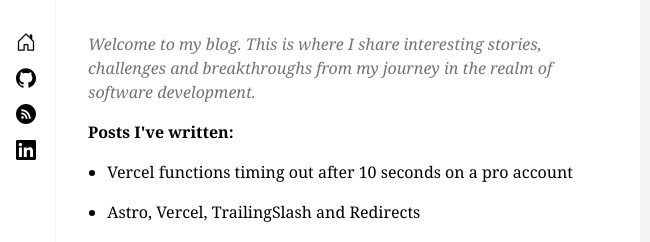
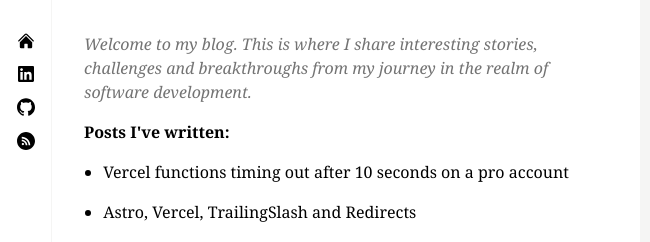
Before and after one commit to mpandzo/mpandzo.github.io, an Astro site: page / in a window 1280 px wide. Shown: the top 242 px of the page, without its empty margins (0-650 px from the left). Built offline with nearby package versions, Linux system fonts and the light colour scheme; Astro itself is replaced by a stand-in of ours.

Commit message:
Replaced home icon

```diff
--- a/src/components/Header.astro
+++ b/src/components/Header.astro
@@ -2,21 +2,29 @@
 import { SITE_TITLE } from '../consts';
 ---
 
-<header class="text-lg bg-white lg:border-r lg:border-stone-100 lg:fixed lg:left-0 lg:top-0 lg:w-[56px] lg:h-full">
-	<nav class="text-sm lg:text-base flex flex-row space-x-4 lg:space-x-0 items-center lg:items-start px-8 pb-6 pt-8 lg:px-4 lg:py-8 lg:flex-col justify-center lg:space-y-4">
-    <a class="flex w-5 items-center" href="/">
-      <svg xmlns="http://www.w3.org/2000/svg" fill="currentColor" viewBox="0 0 16 16">
-        <path d="M8.354 1.146a.5.5 0 0 0-.708 0l-6 6A.5.5 0 0 0 1.5 7.5v7a.5.5 0 0 0 .5.5h4.5a.5.5 0 0 0 .5-.5v-4h2v4a.5.5 0 0 0 .5.5H14a.5.5 0 0 0 .5-.5v-7a.5.5 0 0 0-.146-.354L13 5.793V2.5a.5.5 0 0 0-.5-.5h-1a.5.5 0 0 0-.5.5v1.293L8.354 1.146ZM2.5 14V7.707l5.5-5.5 5.5 5.5V14H10v-4a.5.5 0 0 0-.5-.5h-3a.5.5 0 0 0-.5.5v4H2.5Z"/>
+<header class="text-lg bg-white lg:border-r lg:border-stone-100 lg:fixed lg:left-0 lg:top-0 lg:w-[52px] lg:h-full">
+	<nav class="text-sm lg:text-base flex flex-row space-x-4 lg:space-x-0 items-center px-8 pb-6 pt-8 lg:px-4 lg:py-8 lg:flex-col justify-center lg:space-y-4">
+    <a href="/">
+      <svg xmlns="http://www.w3.org/2000/svg" viewBox="0 0 24 24" fill="currentColor" width="18" height="18">
+        <path d="M11.47 3.84a.75.75 0 011.06 0l8.69 8.69a.75.75 0 101.06-1.06l-8.689-8.69a2.25 2.25 0 00-3.182 0l-8.69 8.69a.75.75 0 001.061 1.06l8.69-8.69z" />
+        <path d="M12 5.432l8.159 8.159c.03.03.06.058.091.086v6.198c0 1.035-.84 1.875-1.875 1.875H15a.75.75 0 01-.75-.75v-4.5a.75.75 0 00-.75-.75h-3a.75.75 0 00-.75.75V21a.75.75 0 01-.75.75H5.625a1.875 1.875 0 01-1.875-1.875v-6.198a2.29 2.29 0 00.091-.086L12 5.43z" />
       </svg>
     </a>
-    <a class="flex w-5 items-center" href="https://github.com/mpandzo">
-      <svg fill="currentColor" role="img" viewBox="0 0 24 24" xmlns="http://www.w3.org/2000/svg"><title>GitHub</title><path d="M12 .297c-6.63 0-12 5.373-12 12 0 5.303 3.438 9.8 8.205 11.385.6.113.82-.258.82-.577 0-.285-.01-1.04-.015-2.04-3.338.724-4.042-1.61-4.042-1.61C4.422 18.07 3.633 17.7 3.633 17.7c-1.087-.744.084-.729.084-.729 1.205.084 1.838 1.236 1.838 1.236 1.07 1.835 2.809 1.305 3.495.998.108-.776.417-1.305.76-1.605-2.665-.3-5.466-1.332-5.466-5.93 0-1.31.465-2.38 1.235-3.22-.135-.303-.54-1.523.105-3.176 0 0 1.005-.322 3.3 1.23.96-.267 1.98-.399 3-.405 1.02.006 2.04.138 3 .405 2.28-1.552 3.285-1.23 3.285-1.23.645 1.653.24 2.873.12 3.176.765.84 1.23 1.91 1.23 3.22 0 4.61-2.805 5.625-5.475 5.92.42.36.81 1.096.81 2.22 0 1.606-.015 2.896-.015 3.286 0 .315.21.69.825.57C20.565 22.092 24 17.592 24 12.297c0-6.627-5.373-12-12-12"/></svg>
+    <a href="https://www.linkedin.com/in/mirzapandzo">
+      <svg width="16" height="16" fill="currentColor" role="img" viewBox="0 0 24 24" xmlns="http://www.w3.org/2000/svg">
+        <title>LinkedIn</title><path d="M20.447 20.452h-3.554v-5.569c0-1.328-.027-3.037-1.852-3.037-1.853 0-2.136 1.445-2.136 2.939v5.667H9.351V9h3.414v1.561h.046c.477-.9 1.637-1.85 3.37-1.85 3.601 0 4.267 2.37 4.267 5.455v6.286zM5.337 7.433c-1.144 0-2.063-.926-2.063-2.065 0-1.138.92-2.063 2.063-2.063 1.14 0 2.064.925 2.064 2.063 0 1.139-.925 2.065-2.064 2.065zm1.782 13.019H3.555V9h3.564v11.452zM22.225 0H1.771C.792 0 0 .774 0 1.729v20.542C0 23.227.792 24 1.771 24h20.451C23.2 24 24 23.227 24 22.271V1.729C24 .774 23.2 0 22.222 0h.003z"/>
+      </svg>
     </a>
-    <a class="flex w-5 items-center" href="/rss.xml">
-      <svg xmlns="http://www.w3.org/2000/svg" viewBox="0 0 333333 333333" shape-rendering="geometricPrecision" text-rendering="geometricPrecision" image-rendering="optimizeQuality" fill-rule="evenodd" clip-rule="evenodd"><title>RSS</title><path d="M166667 0c92048 0 166667 74619 166667 166667s-74619 166667-166667 166667S0 258715 0 166667 74619 0 166667 0zm-57698 203357c-11551 0-20938 9418-20938 20897 0 11537 9386 20857 20938 20857 11587 0 20967-9320 20967-20857 0-11479-9378-20897-20967-20897zm-20918-61899v30148c19632 0 38081 7677 51977 21585 13883 13868 21548 32406 21548 52114h30276c0-57254-46585-103838-103801-103838v-9zm38-53431v30154c70007 0 126979 57031 126979 127116l30235 3c0-86697-70539-157270-157212-157270l-2-3z" fill="currentColor"/></svg>
+    <a href="https://github.com/mpandzo">
+      <svg fill="currentColor" role="img" viewBox="0 0 24 24" xmlns="http://www.w3.org/2000/svg" width="18" height="18">
+        <title>GitHub</title><path d="M12 .297c-6.63 0-12 5.373-12 12 0 5.303 3.438 9.8 8.205 11.385.6.113.82-.258.82-.577 0-.285-.01-1.04-.015-2.04-3.338.724-4.042-1.61-4.042-1.61C4.422 18.07 3.633 17.7 3.633 17.7c-1.087-.744.084-.729.084-.729 1.205.084 1.838 1.236 1.838 1.236 1.07 1.835 2.809 1.305 3.495.998.108-.776.417-1.305.76-1.605-2.665-.3-5.466-1.332-5.466-5.93 0-1.31.465-2.38 1.235-3.22-.135-.303-.54-1.523.105-3.176 0 0 1.005-.322 3.3 1.23.96-.267 1.98-.399 3-.405 1.02.006 2.04.138 3 .405 2.28-1.552 3.285-1.23 3.285-1.23.645 1.653.24 2.873.12 3.176.765.84 1.23 1.91 1.23 3.22 0 4.61-2.805 5.625-5.475 5.92.42.36.81 1.096.81 2.22 0 1.606-.015 2.896-.015 3.286 0 .315.21.69.825.57C20.565 22.092 24 17.592 24 12.297c0-6.627-5.373-12-12-12"/>
+      </svg>
     </a>
-    <a class="flex w-5 items-center justify-center" href="https://www.linkedin.com/in/mirzapandzo">
-      <svg fill="currentColor" role="img" viewBox="0 0 24 24" xmlns="http://www.w3.org/2000/svg"><title>LinkedIn</title><path d="M20.447 20.452h-3.554v-5.569c0-1.328-.027-3.037-1.852-3.037-1.853 0-2.136 1.445-2.136 2.939v5.667H9.351V9h3.414v1.561h.046c.477-.9 1.637-1.85 3.37-1.85 3.601 0 4.267 2.37 4.267 5.455v6.286zM5.337 7.433c-1.144 0-2.063-.926-2.063-2.065 0-1.138.92-2.063 2.063-2.063 1.14 0 2.064.925 2.064 2.063 0 1.139-.925 2.065-2.064 2.065zm1.782 13.019H3.555V9h3.564v11.452zM22.225 0H1.771C.792 0 0 .774 0 1.729v20.542C0 23.227.792 24 1.771 24h20.451C23.2 24 24 23.227 24 22.271V1.729C24 .774 23.2 0 22.222 0h.003z"/></svg>
+    <a href="/rss.xml">
+      <svg width="18" height="18" xmlns="http://www.w3.org/2000/svg" viewBox="0 0 333333 333333" shape-rendering="geometricPrecision" text-rendering="geometricPrecision" image-rendering="optimizeQuality" fill-rule="evenodd" clip-rule="evenodd">
+        <title>RSS</title><path d="M166667 0c92048 0 166667 74619 166667 166667s-74619 166667-166667 166667S0 258715 0 166667 74619 0 166667 0zm-57698 203357c-11551 0-20938 9418-20938 20897 0 11537 9386 20857 20938 20857 11587 0 20967-9320 20967-20857 0-11479-9378-20897-20967-20897zm-20918-61899v30148c19632 0 38081 7677 51977 21585 13883 13868 21548 32406 21548 52114h30276c0-57254-46585-103838-103801-103838v-9zm38-53431v30154c70007 0 126979 57031 126979 127116l30235 3c0-86697-70539-157270-157212-157270l-2-3z" fill="currentColor"/>
+      </svg>
     </a>
+
 	</nav>
 </header>
--- a/src/layouts/Post.astro
+++ b/src/layouts/Post.astro
@@ -16,7 +16,7 @@
 	</head>
 	<body class="xl:w-1/2 flex flex-col bg-stone-100">
     <Header title={title} />
-    <section class="bg-white px-8 lg:p-8 min-h-screen flex flex-col lg:ml-[56px]">
+    <section class="bg-white px-8 lg:p-8 min-h-screen flex flex-col lg:ml-[52px]">
       <div class="lg:col-span-4 lg:text-base bg-white pb-4 italic text-neutral-500">
         <div>Welcome to my blog. This is where I share interesting stories, challenges and breakthroughs from my journey in the realm of software development.</div>
       </div>
--- a/src/pages/index.astro
+++ b/src/pages/index.astro
@@ -23,7 +23,7 @@
 	<body class="xl:w-1/2 flex flex-col bg-stone-100">
     <section class="flex flex-col lg:flex-row">
       <Header title={SITE_TITLE} />
-      <main class="bg-white grow flex flex-col px-8 lg:p-8 min-h-screen lg:ml-[56px]">
+      <main class="bg-white grow flex flex-col px-8 lg:p-8 min-h-screen lg:ml-[52px]">
         <div class="lg:col-span-4 lg:text-base bg-white pb-4 italic text-neutral-500">
           <div>Welcome to my blog. This is where I share interesting stories, challenges and breakthroughs from my journey in the realm of software development.</div>
         </div>
```
